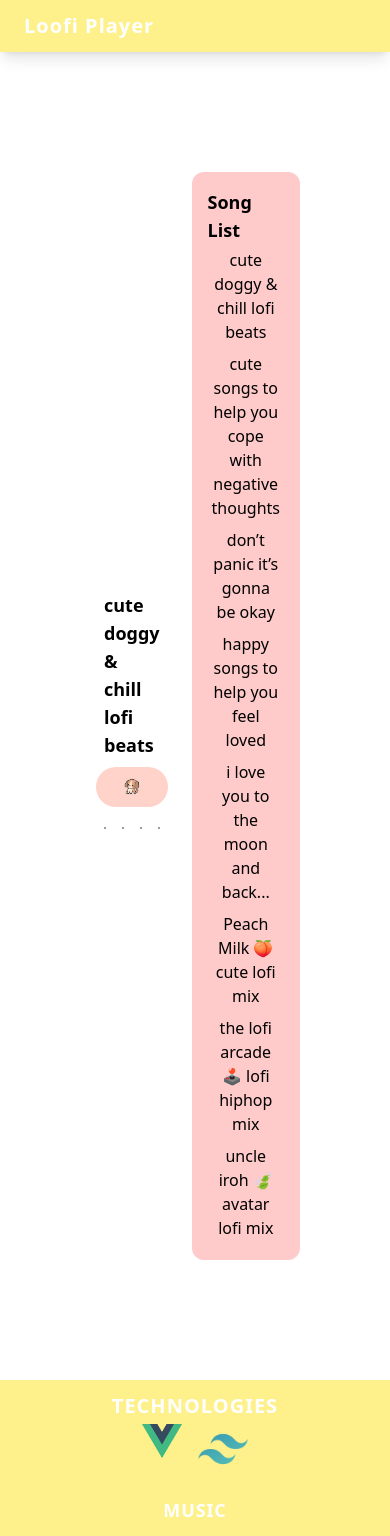
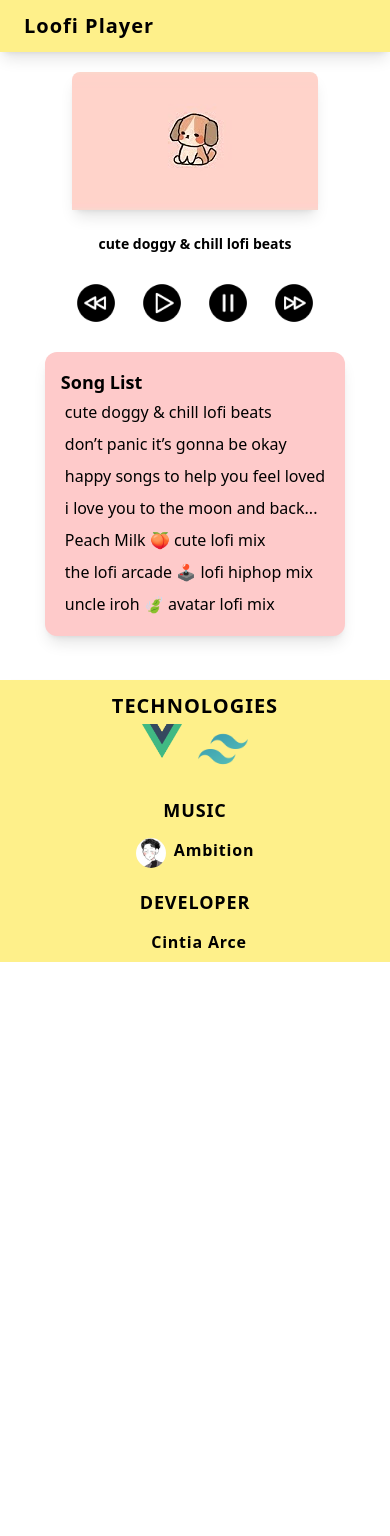
Before and after one commit to tia-cin/VueJS-Apps, a Vue app: page / in a window 390 px wide. Shown: the top 1536 px of the page. After the commit the page ends 962 px from the top, so only its background shows below. Built offline with nearby package versions, Linux system fonts and the light colour scheme.

Commit message:
responsive app

```diff
--- a/src/App.vue
+++ b/src/App.vue
@@ -1,5 +1,5 @@
 <template>
-  <div id="app">
+  <div id="app" class="flex flex-col h-screen">
     <NavBar/>
     <MusicPlayer/>
     <CreditFooter/>
--- a/src/components/footer.vue
+++ b/src/components/footer.vue
@@ -1,8 +1,8 @@
 <template>
-    <footer class="bg-yellow-200 grid lg:grid-cols-3 md:grid-cols-2 text-center">
+    <footer class="bg-yellow-200 grid lg:grid-cols-3 md:grid-cols-2 text-center shadow-lg md:flex md:items-center md:justify-around md:p-6">
         <div class="mb-2.5 my-2">
             <div class="uppercase font-bold">
-                <h3 class="title m-1 self-center font-bold tracking-wider text-xl text-white">Technologies</h3>
+                <h3 class="title m-1 self-center font-bold tracking-wider text-xl text-black">Technologies</h3>
             </div>
             <div class="flex justify-center">
                 <ul class="technologies-list flex flex-row justify-around">
@@ -21,12 +21,12 @@
         </div>
         <div class="footer-flex flex flex-col my-2">
             <div class="uppercase font-bold mb-2.5">
-                <h3 class="m-1 font-bold tracking-wider text-lg text-white">Music</h3>
+                <h3 class="m-1 font-bold tracking-wider text-lg text-black">Music</h3>
             </div>
             <a href="https://www.youtube.com/c/AmbitionMusic">
                 <div class="flex flex-row justify-center">
                     <img class="rounded-full" src="../assets/imgs/amition.png" alt="youtube-logo" width="30"/>
-                    <span class="font-bold tracking-wider text-base text-white ml-2">
+                    <span class="font-bold tracking-wider text-base text-black ml-2">
                         Ambition
                     </span>
                 </div>
@@ -34,10 +34,10 @@
         </div>
         <div class="flex flex-col my-2">
             <div class="uppercase font-bold mb-2.5">
-                <h3 class="m-1 font-bold tracking-wider text-lg text-white">Developer</h3>
+                <h3 class="m-1 font-bold tracking-wider text-lg text-black">Developer</h3>
             </div>
             <a href="https://github.com/tia-cin">
-                <span class="font-bold tracking-wider text-base text-white ml-2">Cintia Arce</span>
+                <span class="font-bold tracking-wider text-base text-black ml-2">Cintia Arce</span>
             </a>
         </div>
     </footer>
--- a/src/components/header.vue
+++ b/src/components/header.vue
@@ -2,7 +2,7 @@
     <header class="relative w-full flex flex-wrap items-center py-3 bg-yellow-200 shadow-lg">
         <nav class="container-fluid w-full flex flex-wrap items-center justify-between px-6">
             <div class="container-fluid">
-                <h1 class="font-bold tracking-wider text-xl text-white">Loofi Player</h1>
+                <h1 class="font-bold tracking-wider text-xl text-black">Loofi Player</h1>
             </div>
         </nav>
   </header>
--- a/src/components/player.vue
+++ b/src/components/player.vue
@@ -1,15 +1,15 @@
 <template>
-  <main class="flex flex-row justify-around items-center m-24">
-      <div class="w-100">
+  <main class="relative w-full flex flex-wrap items-center justify-center my-5 md:flex md:items-center md:justify-evenly flex-grow md:p-6">
+      <div class="flex flex-col justify-center">
         <div class="current-container w-50 flex flex-col justify-center items-center">
-            <div class="m-2 font-semibold text-lg">
-                <h2 class="self-center">{{ current.title }}</h2>
+            <div class="rounded-lg shadow-lg bg-white max-w-sm">
+                <img class="rounded-t-lg" :src="current.img" alt="song">
             </div>
-            <div class="">
-                <img class="rounded-full" :src="current.img" alt="song">
+            <div class="p-6 ">
+                <h2 class="text-sm text-center font-semibold rounded text-wrap w-30">{{ current.title }}</h2>
             </div>
         </div>
-        <div class="flex flex-row justify-around my-5 w-50">
+        <div class="flex flex-row justify-around w-50">
             <button class="mx-2" @click="prevSong">
                 <img :src="logos.back" alt="back-button" width="50"/>
             </button>
@@ -24,7 +24,7 @@
             </button>
         </div>
       </div>
-      <div class="songs-container w-100 border-blue m-6 bg-red-200 p-4 rounded-xl">
+      <div class="songs-container w-100 border-blue m-6 bg-red-200 p-4 rounded-xl shadow-lg">
         <div class="title-container">
               <h3 class="title font-semibold text-lg">Song List</h3>
         </div>
@@ -62,12 +62,6 @@ export default {
                     img: require('../assets/imgs/cute doggy & chill lofi beats.png'),
                     link: 'https://www.youtube.com/watch?v=eKhjq4zv274&t=763s',
                     src: require('../assets/music/cute doggy & chill lofi beats.mp3')
-                },
-                {
-                    title: 'cute songs to help you cope with negative thoughts',
-                    img: require('../assets/imgs/cute songs to help you cope with negative thoughts.png'),
-                    link: 'https://www.youtube.com/watch?v=1JjEXx7B8A0&t=143s',
-                    src: require('../assets/music/cute songs to help you cope with negative thoughts.mp3')
                 },
                 {
                     title: 'don’t panic it’s gonna be okay',
```
